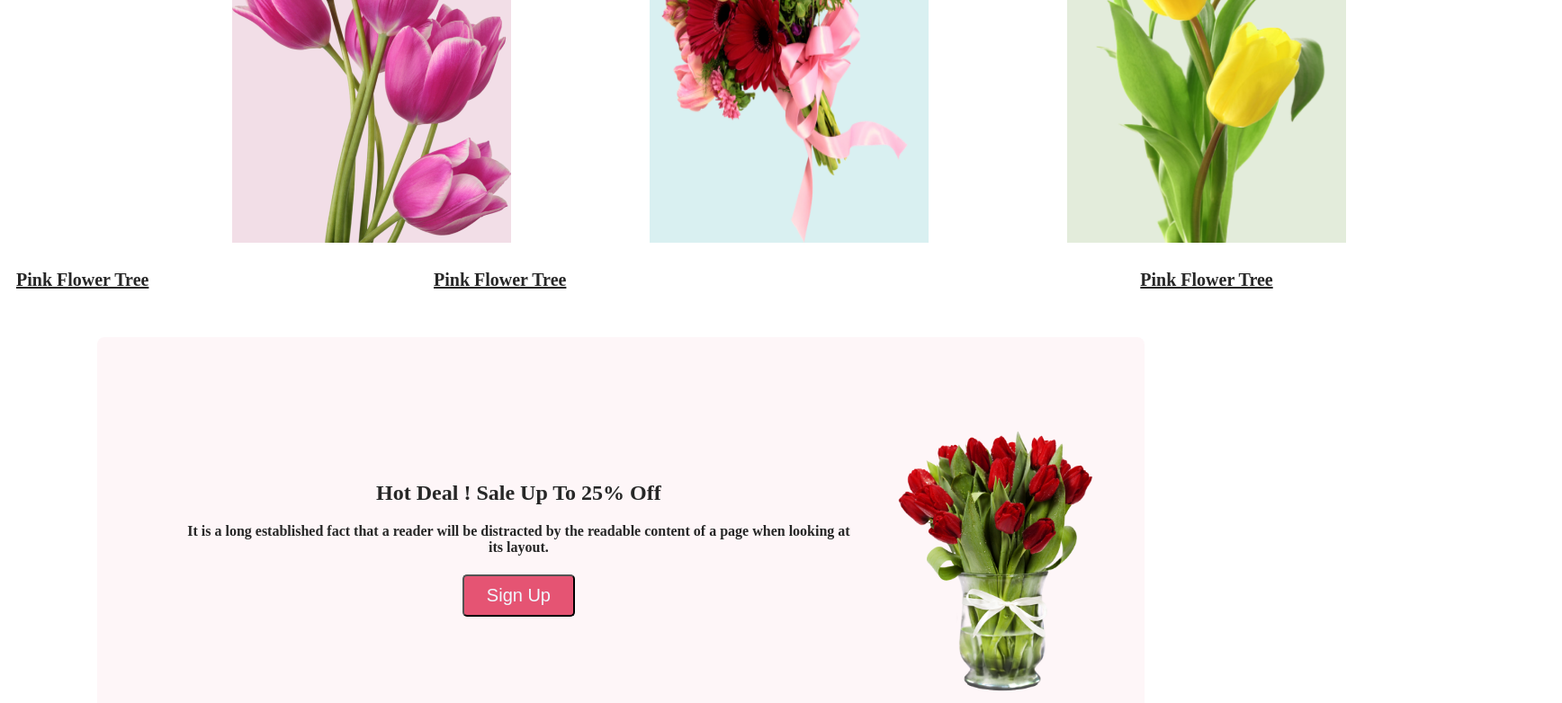
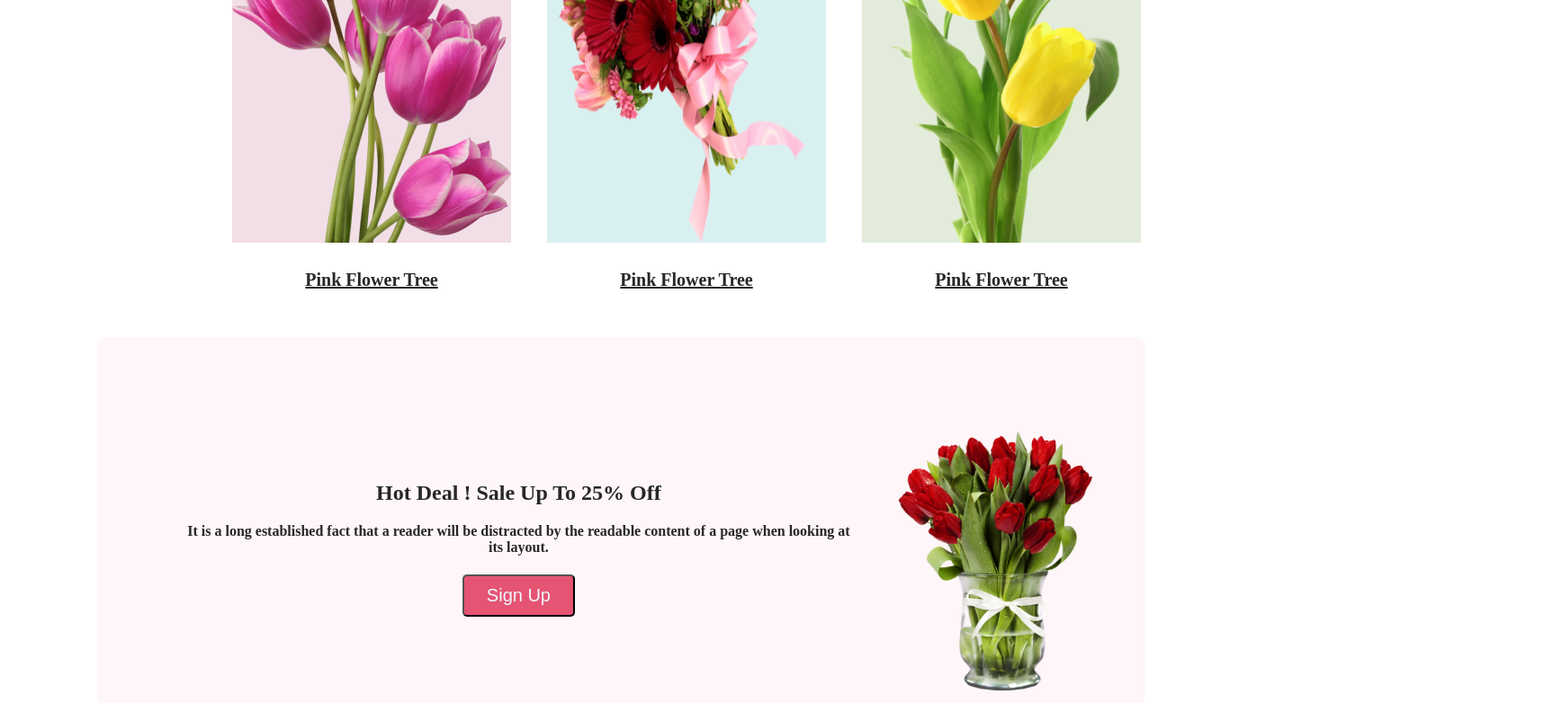
Before and after one commit to Himan0191/my-first-webloper-porfoil-assignmento, a plain HTML site: page index.html in a window 1280 px wide. Shown: the part 750-1532 px from the top of the page at 90% size, 1736 px wide, since content can reach past the window. Drawn offline with Linux system fonts and the light colour scheme.

Commit message:
added the last fial

```diff
--- a/index.html
+++ b/index.html
@@ -28,27 +28,27 @@
             </div>
         </section>
         <section class="section">
-            <div class="con-tainer">
+            <div class="text con-tainer">
                 <div class="gallery">
                     <img class="images-item1" src="Flower Asset/pngwing 6.png" alt=""><br>
                     <h4 class="dase">Pink Flower Tree</h4>
                 </div>
             </div>
-            <div class="con-tainer">
+            <div class="text con-tainer">
                 <div class="gallery">
                     <img class="images-item2" src="Flower Asset/pngwing 5.png" alt=""><br>
                     <h4 class="dase">Pink Flower Tree</h4>
                 </div>
             </div>
 
-            <div class="con-tainer">
+            <div class="text con-tainer">
                 <div class="gallery">
                     <img class="images-item3" src="Flower Asset/pngwing 7.png" alt=""><br>
-                    <div class="center"><h4 class="dase">Pink Flower Tree</h4></div>
+                    <h4 class="dase">Pink Flower Tree</h4>
                 </div>
             </div>
         </section>
-        <section>
+        <section class="button1">
             <div class="item">
                 <div class="header-item">
                     <h1>Hot Deal ! Sale Up To 25% Off</h1>
--- a/styel.html/portfoilo.css
+++ b/styel.html/portfoilo.css
@@ -41,7 +41,7 @@
     align-items: center;
 }
 .con-tainer{
-    width: 464px;
+    width: 350px;
 height: 538px;
 }
 .gallery{
@@ -106,7 +106,11 @@ height: 538px;
     }
     .bg{
         background-image: url(../bg.png);
-        margin: 20px 150px;
+        margin: 20px 180px;
+        width: 1200px;
+        height: 449px;
+
+
     }
     .center{
         text-align: center;
@@ -147,3 +151,9 @@ height: 538px;
       margin-left: 5px;
 
     }
+    .button1{
+        margin-bottom: 10px;
+    }
+    .text div h4{
+        text-align: center;
+    }
```
